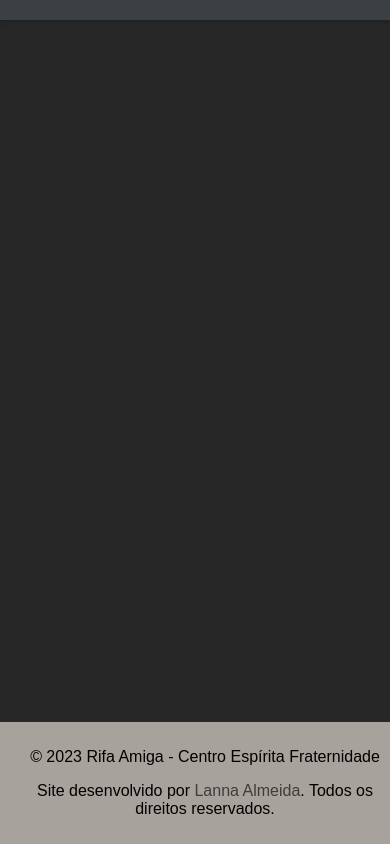
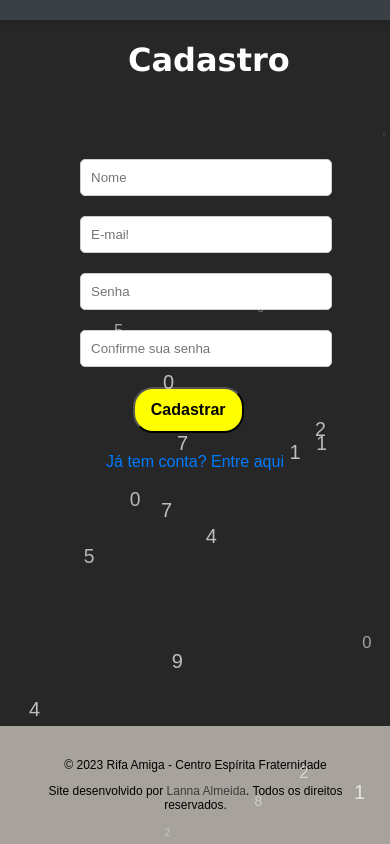
Before and after one commit to lanroo/rifamiga_fraternidade, a React (Create React App) app: page /cadastro in a window 390 px wide. Built offline with nearby package versions, Linux system fonts and the light colour scheme.

Commit message:
cadastro page

```diff
--- a/src/App.tsx
+++ b/src/App.tsx
@@ -1,6 +1,8 @@
 import React from 'react';
-import { BrowserRouter as Router } from 'react-router-dom';
+import { BrowserRouter as Router, Route, Routes } from 'react-router-dom';
 import Main from './components/Main';
+import LoginPage from './pages/LoginPage';
+import CadastroPage from './pages/CadastroPage';
 
 // Styles
 import './pages/styles/HomePage.css';
@@ -14,6 +16,10 @@ function App() {
   return (
     <Router>
       <Main />
+      <Routes>
+        <Route path="/login" element={<LoginPage />} />
+        <Route path="/cadastro" element={<CadastroPage />} />
+      </Routes>
     </Router>
   );
 }
--- /dev/null
+++ b/src/pages/CadastroPage.tsx
@@ -0,0 +1,127 @@
+import React, { useState } from 'react';
+import { motion } from 'framer-motion';
+import { BrowserRouter as Router, Route, Routes } from 'react-router-dom';
+import './styles/CadastroPage.css';
+import LoginPage from './LoginPage';
+
+
+
+import FloatingNumbers from '../components/FloattingNumbers';
+
+function App() {
+    return (
+      <Router>
+        <Routes>
+          <Route path="/login" element={<LoginPage />} />
+          <Route path="/cadastro" element={<CadastroPage />} />
+
+        </Routes>
+      </Router>
+    );
+  }
+
+const CadastroPage: React.FC = () => {
+    const [nome, setNome] = useState('');
+    const [email, setEmail] = useState('');
+    const [senha, setSenha] = useState('');
+    const [confirmarSenha, setConfirmarSenha] = useState('');
+    const [errors, setErrors] = useState({ nome: '', email: '', senha: '', confirmarSenha: '' });
+
+    const validateEmail = (email: string) => {
+      const re = /^(([^<>()[\]\\.,;:\s@"]+(\.[^<>()[\]\\.,;:\s@"]+)*)|(".+"))@((\[[0-9]{1,3}\.[0-9]{1,3}\.[0-9]{1,3}\.[0-9]{1,3}])|(([a-zA-Z\-0-9]+\.)+[a-zA-Z]{2,}))$/;
+      return re.test(email.toLowerCase());
+    };
+
+    const validatePassword = (senha: string) => {
+      return senha.length >= 6 && /\d/.test(senha) && /[a-zA-Z]/.test(senha);
+    };
+
+    const handleNomeChange = (e: React.ChangeEvent<HTMLInputElement>) => {
+      setNome(e.target.value);
+
+    };
+
+    const handleEmailChange = (e: React.ChangeEvent<HTMLInputElement>) => {
+      setEmail(e.target.value);
+      setErrors({ ...errors, email: validateEmail(e.target.value) ? '' : 'E-mail inválido.' });
+    };
+
+    const handlePasswordChange = (e: React.ChangeEvent<HTMLInputElement>) => {
+      setSenha(e.target.value);
+      setErrors({ ...errors, senha: validatePassword(e.target.value) ? '' : 'Senha inválida. Deve conter pelo menos 6 caracteres, incluindo números e letras.' });
+    };
+
+    const handleConfirmarSenhaChange = (e: React.ChangeEvent<HTMLInputElement>) => {
+      setConfirmarSenha(e.target.value);
+      setErrors({ ...errors, confirmarSenha: e.target.value === senha ? '' : 'As senhas não coincidem.' });
+    };
+
+    const handleSubmit = (e: React.FormEvent) => {
+      e.preventDefault();
+
+    };
+
+    return (
+      <>
+        <FloatingNumbers />
+        <motion.div
+          className="cadastro-container"
+          initial={{ opacity: 0, y: 20 }}
+          animate={{ opacity: 1, y: 0 }}
+          transition={{ duration: 0.5 }}
+        >
+          <h1>Cadastro</h1>
+          <form onSubmit={handleSubmit}>
+            <div className="input-container">
+              <input
+                type="text"
+                placeholder="Nome"
+                value={nome}
+                onChange={handleNomeChange}
+              />
+              {errors.nome && <p className="error">{errors.nome}</p>}
+            </div>
+            <div className="input-container">
+              <input
+                type="email"
+                placeholder="E-mail"
+                value={email}
+                onChange={handleEmailChange}
+              />
+              {errors.email && <p className="error">{errors.email}</p>}
+            </div>
+            <div className="input-container">
+              <input
+                type="password"
+                placeholder="Senha"
+                value={senha}
+                onChange={handlePasswordChange}
+              />
+              {errors.senha && <p className="error">{errors.senha}</p>}
+            </div>
+            <div className="input-container">
+              <input
+                type="password"
+                placeholder="Confirme sua senha"
+                value={confirmarSenha}
+                onChange={handleConfirmarSenhaChange}
+              />
+              {errors.confirmarSenha && <p className="error">{errors.confirmarSenha}</p>}
+            </div>
+            <motion.button
+              type="submit"
+              className="button-cadastro"
+              whileHover={{ scale: 1.05 }}
+            >
+              Cadastrar
+            </motion.button>
+            <div className="login-options">
+              <a href="/login">Já tem conta? Entre aqui</a>
+            </div>
+          </form>
+        </motion.div>
+      </>
+    );
+  };
+
+  export default CadastroPage;
--- a/src/pages/LoginPage.tsx
+++ b/src/pages/LoginPage.tsx
@@ -1,5 +1,6 @@
 import React, { useState } from 'react';
 import { motion } from 'framer-motion';
+import { Link } from 'react-router-dom';
 import './styles/LoginPage.css';
 import FloatingNumbers from '../components/FloattingNumbers';
 
@@ -32,7 +33,7 @@ const LoginPage: React.FC = () => {
 
     if (!errors.email && !errors.senha) {
       console.log(`Login com email: ${email} e senha: ${senha}`);
-      // Proceder com o login
+      //  login
     }
   };
 
@@ -74,12 +75,12 @@ const LoginPage: React.FC = () => {
             Entrar
         </motion.button>
         <div className="login-options">
-            <a href="/esqueceu-senha">Esqueceu a senha?</a>
-            {/* <div className="signup-prompt">
-                <p>Não tem conta?</p>
-            <a href="/cadastro">Fazer cadastro agora</a>
-            </div> */}
-        </div>
+      <Link to="/esqueceu-senha">Esqueceu a senha?</Link>
+      <div className="signup-prompt">
+        <p>Não tem conta?</p>
+        <Link to="/cadastro">Fazer cadastro agora</Link>
+      </div>
+       </div>
         </form>
       </motion.div>
     </>
--- /dev/null
+++ b/src/pages/styles/CadastroPage.css
@@ -0,0 +1,116 @@
+h1 {
+    margin-left: 36rem!important;
+    font-family: 'Lucida Sans', 'Lucida Sans Regular', 'Lucida Grande', 'Lucida Sans Unicode', Geneva, Verdana, sans-serif;
+    color: white;
+
+}
+
+form {
+    margin: 10em;
+}
+
+button {
+    background-color: yellow;
+    color: black;
+    font-weight: bold;
+    border-radius: 20px;
+    padding: 12px 22px;
+    font-size: 16px;
+    cursor: pointer;
+    transition: all 0.3s;
+    margin-left: 26rem;
+}
+
+
+
+@media (max-width: 768px) {
+    h1 {
+        margin-left: 8rem!important;
+        font-family: 'Lucida Sans', 'Lucida Sans Regular', 'Lucida Grande', 'Lucida Sans Unicode', Geneva, Verdana, sans-serif;
+        color: white;
+
+    }
+
+    form {
+        margin: 6em;
+    }
+
+    .footer-container {
+        padding: 20px;
+        text-align: center;
+        background-color: #a7a39c;
+        position: absolute;
+        bottom: 0;
+        width: 90%;
+    }
+    .footer-text {
+        font-size: 12px;
+    }
+
+  }
+  @media only screen and (max-width: 600px) {
+    h1 {
+        margin-left: 8rem!important;
+        font-family: 'Lucida Sans', 'Lucida Sans Regular', 'Lucida Grande', 'Lucida Sans Unicode', Geneva, Verdana, sans-serif;
+        color: white;
+
+    }
+
+    form {
+        margin: 5em;
+    }
+    button {
+        background-color: yellow;
+        color: black;
+        font-weight: bold;
+        border-radius: 20px;
+        padding: 12px 16px;
+        font-size: 16px;
+        cursor: pointer;
+        transition: all 0.3s;
+        margin-left: 3.3rem;
+    }
+    .footer-container {
+        padding: 20px;
+        text-align: center;
+        background-color: #a7a39c;
+        position: absolute;
+        bottom: 0;
+        width: 90%;
+    }
+    .footer-text {
+        font-size: 12px;
+    }
+    button {
+        background-color: yellow;
+        color: black;
+        font-weight: bold;
+        border-radius: 20px;
+        padding: 12px 16px;
+        font-size: 16px;
+        cursor: pointer;
+        transition: all 0.3s;
+        margin-left: 3.3rem;
+    }
+  }
+    /* Media query para telas com largura acima de 1500px
+@media (m-width: 1300px) {
+    h1 {
+        margin-left: auto;
+        margin-right: auto;
+        text-align: center;
+    }
+
+    form {
+        margin: auto;
+        max-width: 50%;
+    }
+
+    button {
+        margin-left: 10rem;
+        margin-right: auto;
+        display: block;
+    }
+
+
+} */
--- a/src/pages/styles/LoginPage.css
+++ b/src/pages/styles/LoginPage.css
@@ -1,4 +1,3 @@
-/* LoginPage.css */
 
 html{
     background:#272727;
```
